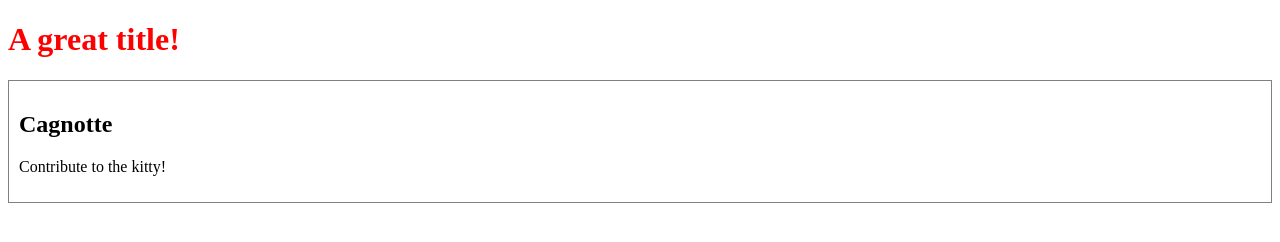
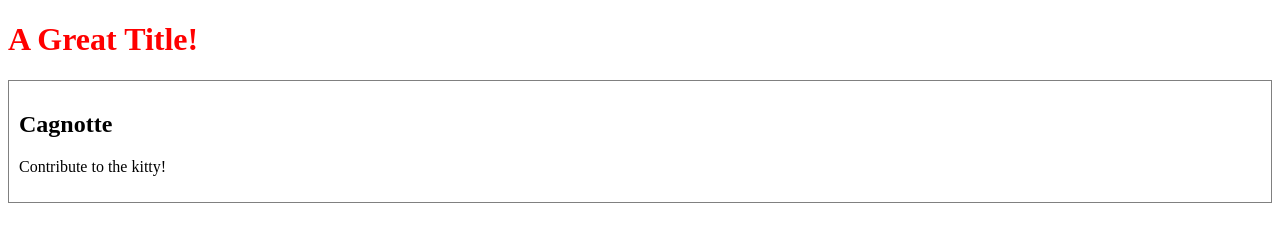
Before and after one commit to Taiwo-Victoria/PremierProject, a plain HTML site: page index.html in a window 1280 px wide. Drawn offline with Linux system fonts and the light colour scheme.

Commit message:
Update index.html

```diff
--- a/index.html
+++ b/index.html
@@ -5,7 +5,7 @@
   <link rel='stylesheet' type='text/css' href='styles.css'>
 </head>
 <body>
-  <h1>A great title!</h1>
+  <h1>A Great Title!</h1>
   <section id="cagnotte">
     <h2>Cagnotte</h2>
     <p>Contribute to the kitty!</p>
```
